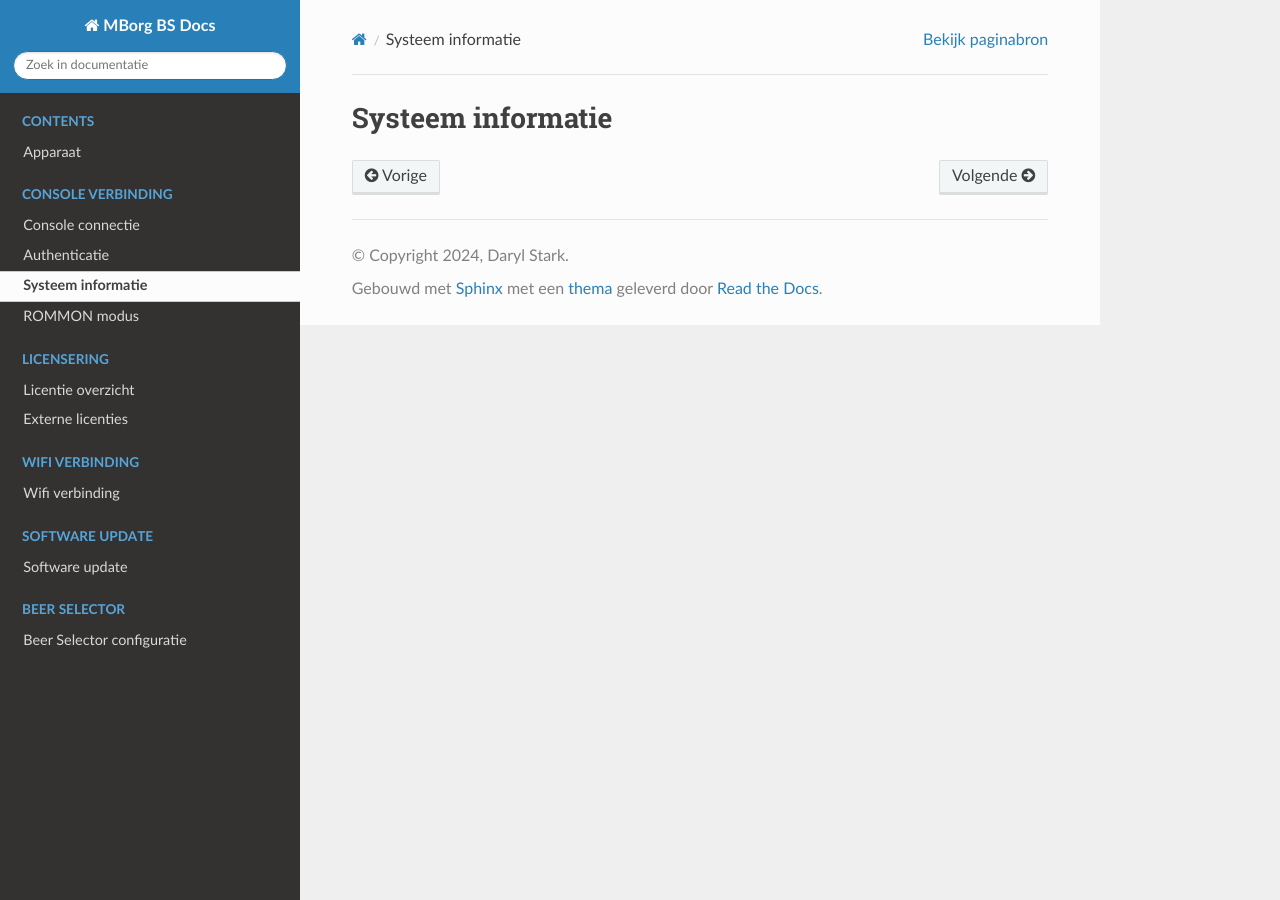
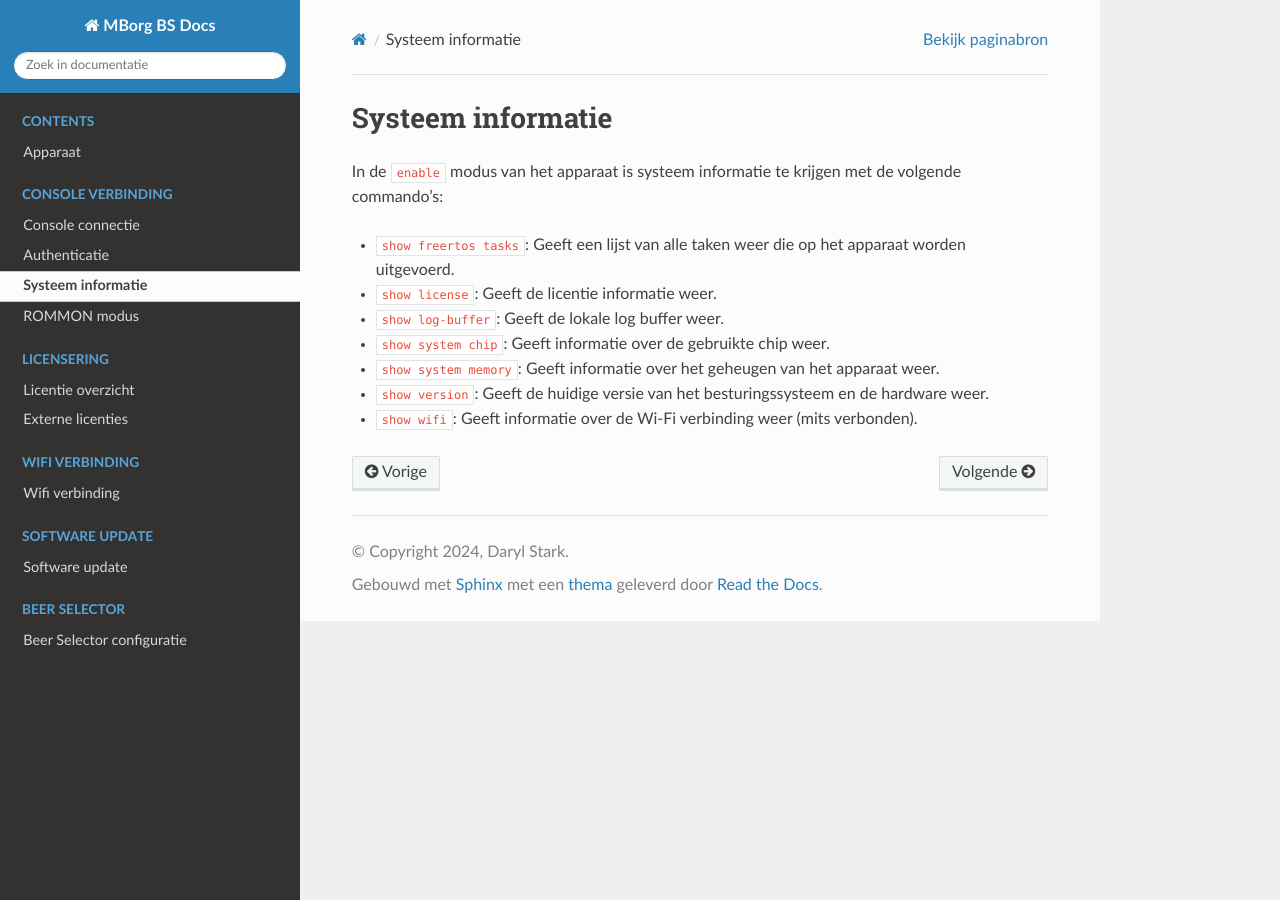
Before and after one commit to DarylStark/advent2024-mborg-bs-docs, a Sphinx documentation site: the page built from source/03-console/03-system-info.rst, in a window 1280 px wide. Built offline with Sphinx 7.4.7 and the Read the Docs theme 3.1.0, drawn with Linux system fonts in a browser that asks for light colours.

Commit message:
Add the page about system information
Fixes #6

```diff
--- a/source/03-console/03-system-info.rst
+++ b/source/03-console/03-system-info.rst
@@ -1,2 +1,12 @@
 Systeem informatie
 ==================
+
+In de ``enable`` modus van het apparaat is systeem informatie te krijgen met de volgende commando's:
+
+-   ``show freertos tasks``: Geeft een lijst van alle taken weer die op het apparaat worden uitgevoerd.
+-   ``show license``: Geeft de licentie informatie weer.
+-   ``show log-buffer``: Geeft de lokale log buffer weer.
+-   ``show system chip``: Geeft informatie over de gebruikte chip weer.
+-   ``show system memory``: Geeft informatie over het geheugen van het apparaat weer.
+-   ``show version``: Geeft de huidige versie van het besturingssysteem en de hardware weer.
+-   ``show wifi``: Geeft informatie over de Wi-Fi verbinding weer (mits verbonden).
```
